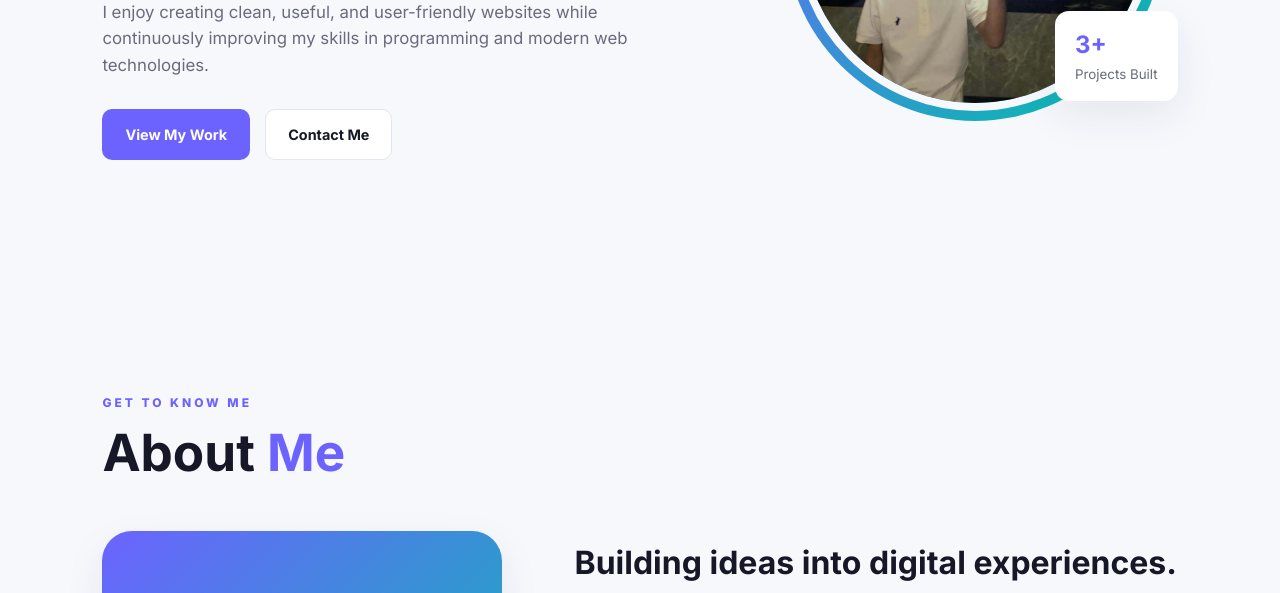
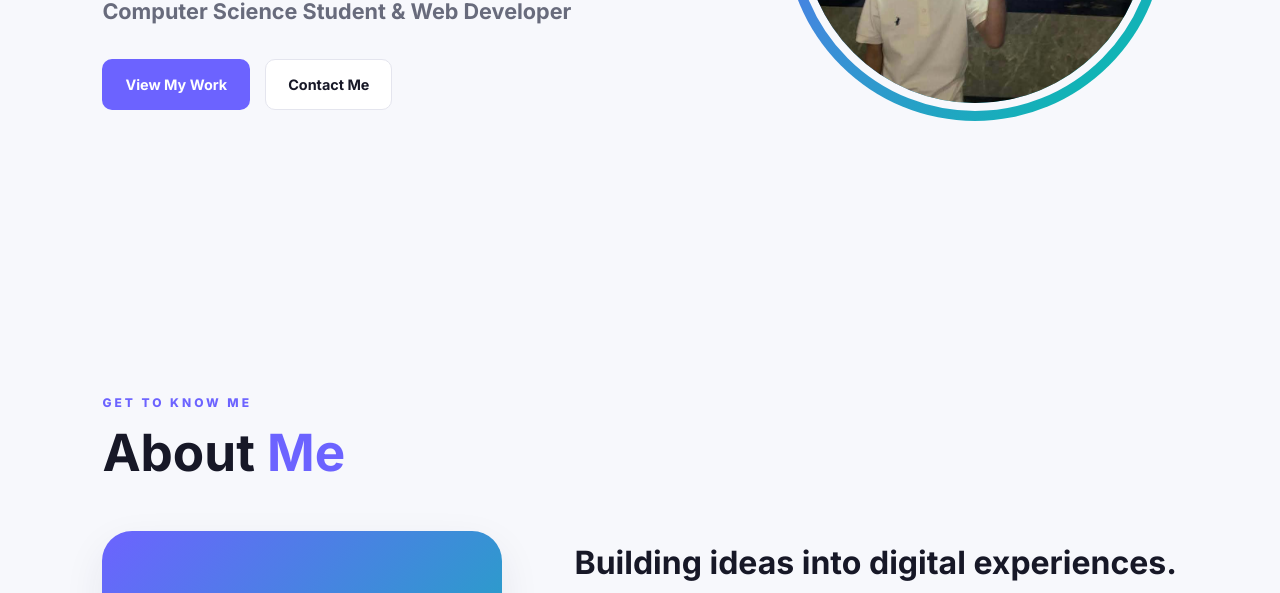
Before and after one commit to 12janemmanuel-ops/Ilagan-Jan-Emmanuel-M., a plain HTML site: page index.html in a window 1280 px wide. Shown: the part 507-1100 px from the top of the page. Drawn offline with Linux system fonts and the light colour scheme.

Commit message:
Replace old HTML structure with updated version

```diff
--- a/index.html
+++ b/index.html
@@ -44,12 +44,6 @@
 
                 <h2>Computer Science Student & Web Developer</h2>
 
-                <p class="intro">
-                    I enjoy creating clean, useful, and user-friendly websites
-                    while continuously improving my skills in programming and
-                    modern web technologies.
-                </p>
-
                 <div class="hero-buttons">
                     <a href="#projects" class="btn primary-btn">View My Work</a>
                     <a href="#contact" class="btn secondary-btn">Contact Me</a>
@@ -63,10 +57,7 @@
                         alt="Profile picture of Jan Emmanuel"
                     >
                 </div>
-                <div class="floating-card">
-                    <strong>3+</strong>
-                    <small>Projects Built</small>
-                </div>
+
             </div>
         </section>
 
```
